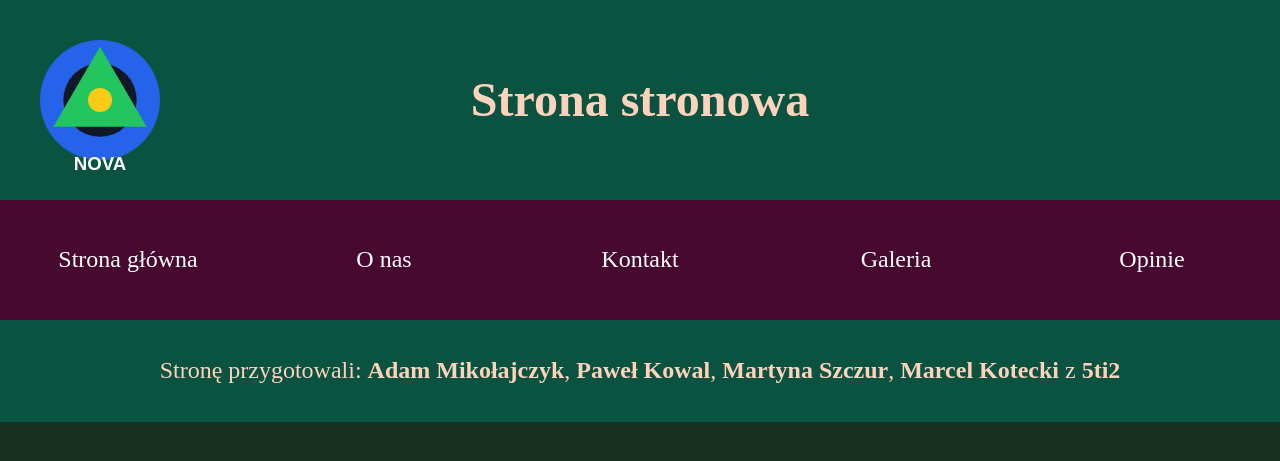
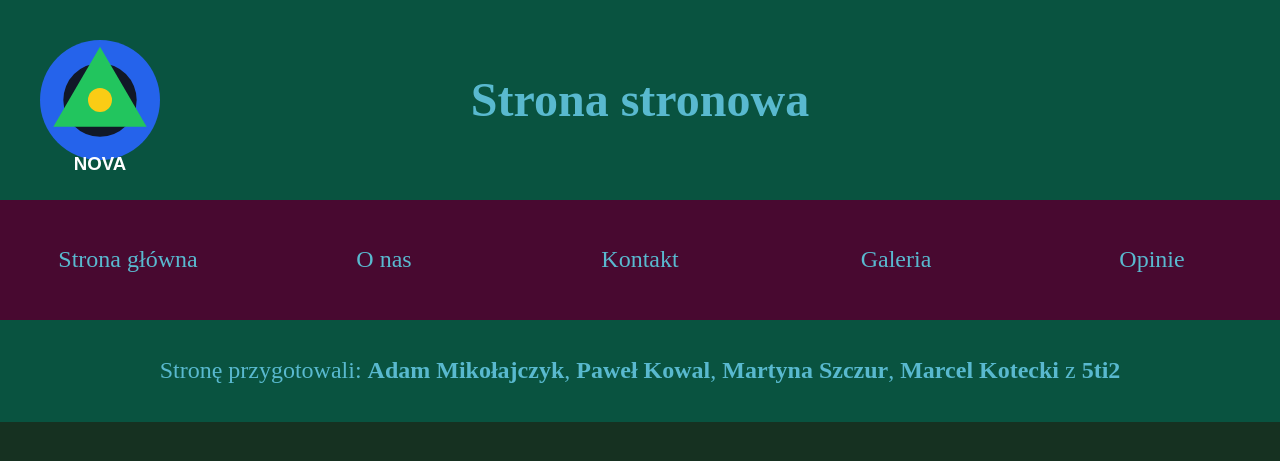
Before and after one commit to tukanog/rg_strona, a PHP site: page /boilerplate.php in a window 1280 px wide. Shown: the top 461 px of the page. Run offline with PHP 8.4, Linux system fonts and the light colour scheme.

Commit message:
kurwa merge tego typu

```diff
--- a/style.css
+++ b/style.css
@@ -1,5 +1,4 @@
 :root {
-    color: rgb(255, 210, 188);
     font-size: x-large;
     line-height: 1.4;
 
@@ -14,6 +13,7 @@
 body {
     margin: 0;
     background-color: var(--color-deep-sea-green);
+    color: var(--color-medium-turuoise);
 }
 
 header {
@@ -44,7 +44,7 @@ nav {
 
         a {
             text-decoration: none;
-            color: white;
+            color: var(--color-medium-turuoise);
             flex: 1;
         }
 
```
Also changed, not shown: assets/Fonts/Geist/Geist-Italic-VariableFont_wght.ttf (added), assets/Fonts/Geist/Geist-VariableFont_wght.ttf (added).
